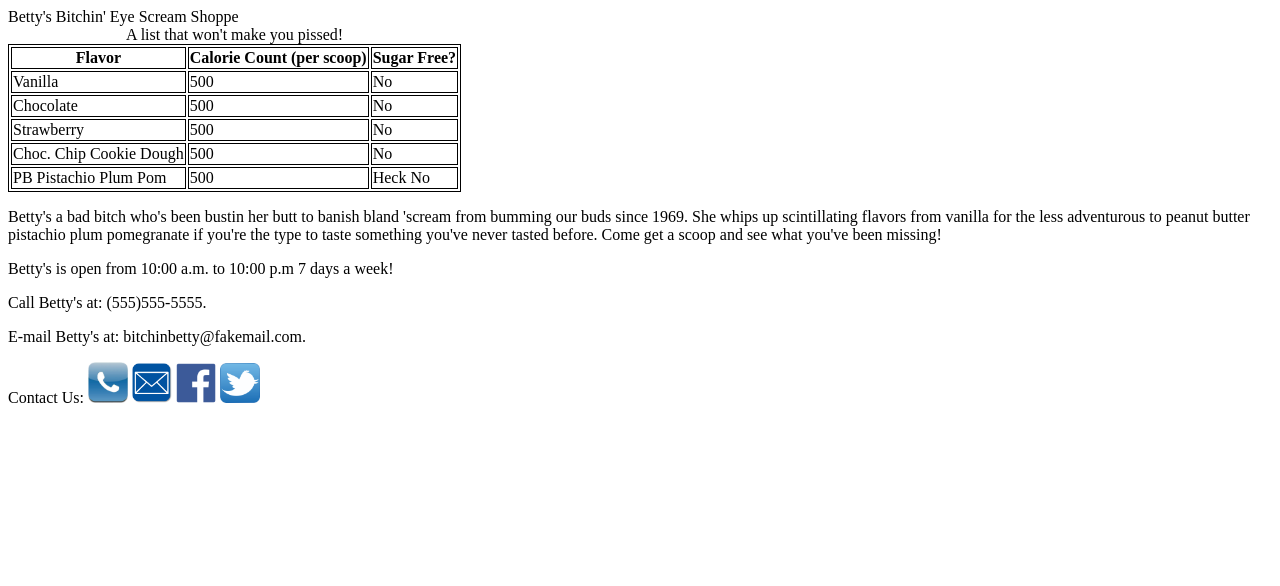
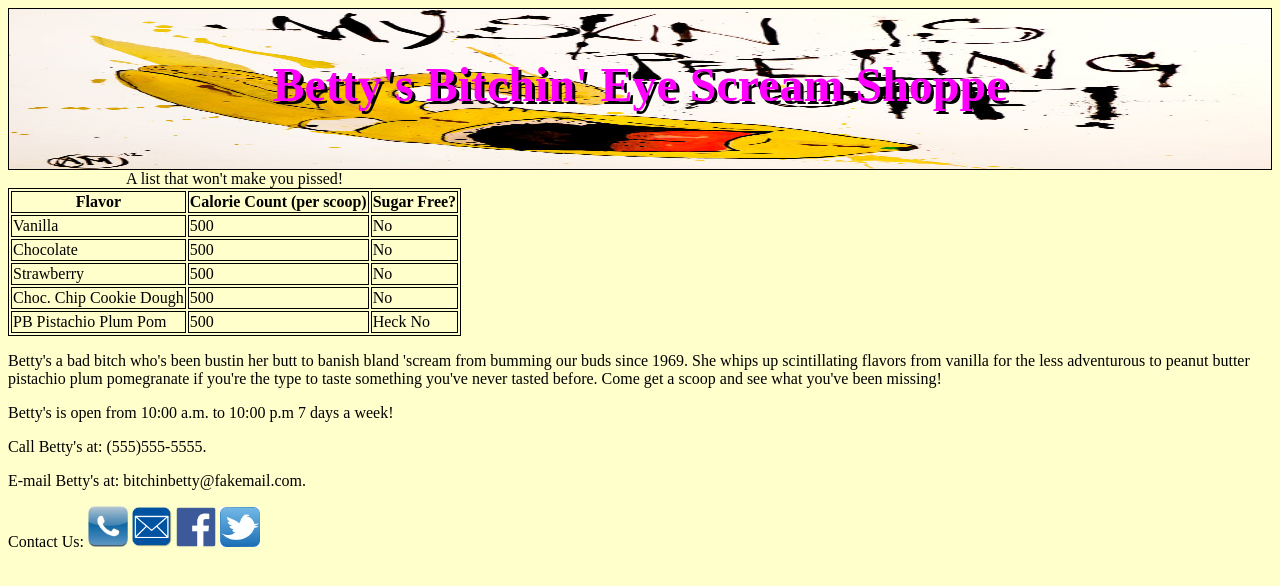
Before and after one commit to DrewWarrenTIY-tiy/wk-01-betty, a plain HTML site: page index.html in a window 1280 px wide. Drawn offline with Linux system fonts and the light colour scheme.

Commit message:
chore(config) Add background to header, logo image

```diff
--- a/index.html
+++ b/index.html
@@ -8,7 +8,7 @@
   <body>
     <header>
       <div class="shopname">
-        Betty's Bitchin' Eye Scream Shoppe
+        <h3>Betty's Bitchin' Eye Scream Shoppe</h3>
       </div>
     </header>
     <main>
--- a/styles/main.css
+++ b/styles/main.css
@@ -1,3 +1,30 @@
+body {
+  background-color: #ffffcc;
+}
+
+header {
+  height: 10em;
+  border: 1px solid black;
+  background-image: url('../images/banana-peel.jpg');
+  background-size: 100% 100%;
+  background-repeat: no-repeat;
+  background-color: #fff;
+  text-align: center;
+  text-shadow: 3px 3px 0 #000;
+}
+
+header h3 {
+  font-size: 3em;
+  color: #ff00ff;
+  background-color: transparent;;
+}
+
+header img {
+  width: 100%;
+}
+
+
+
 table, th, td, tr {
   border: 1px solid black;
 }
```
Also changed, not shown: images/shop-logo.png (added).
